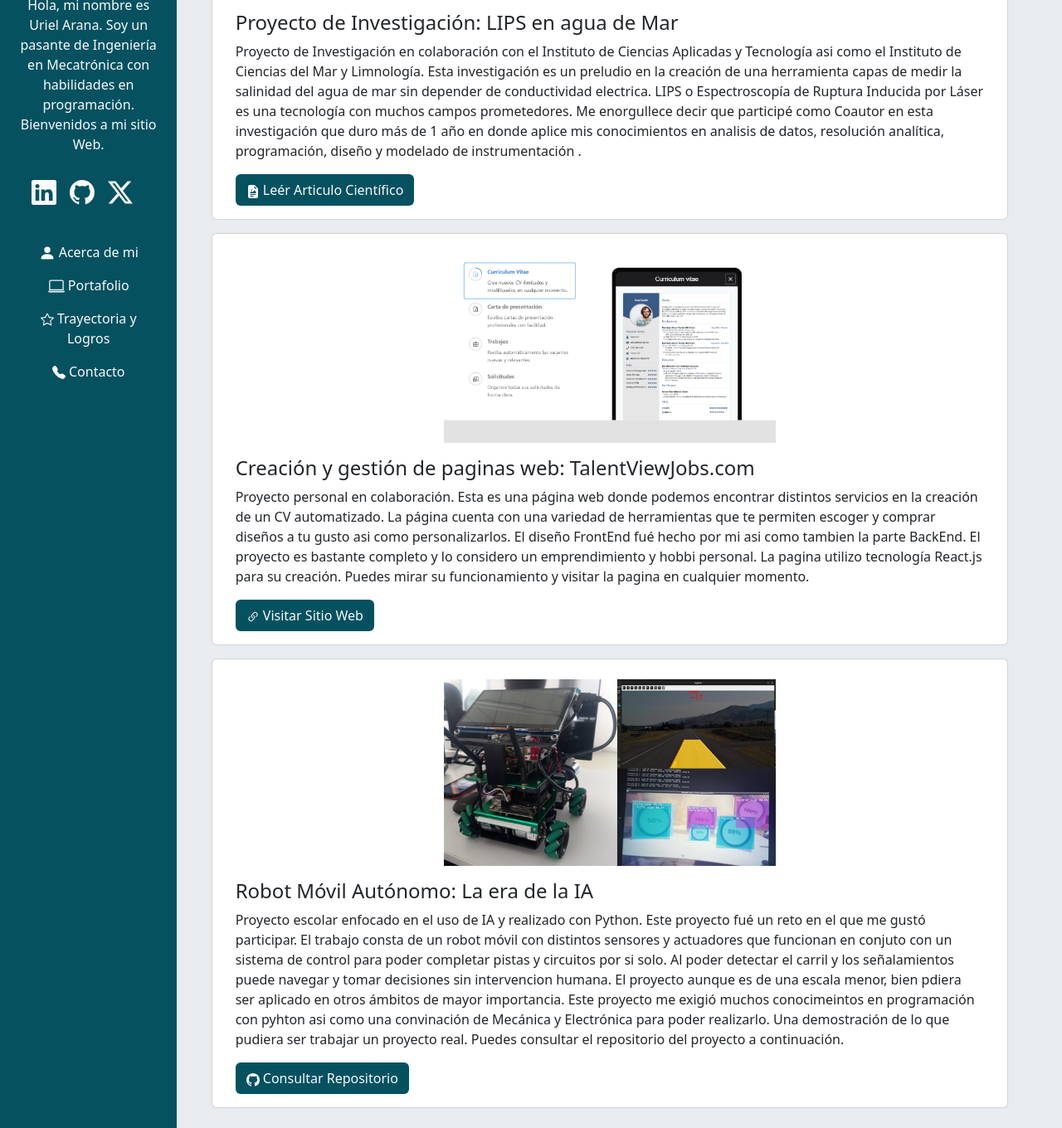
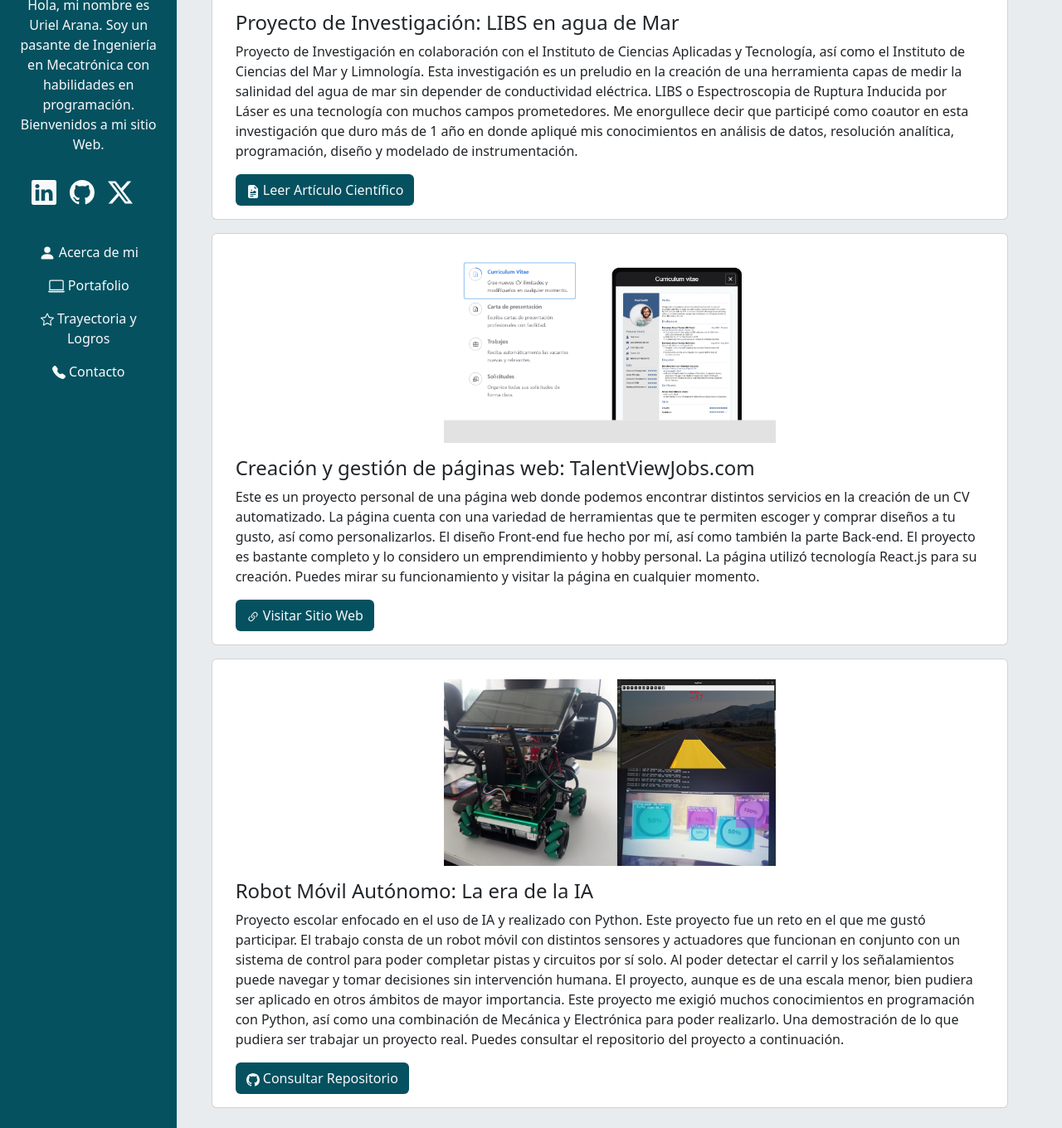
Before and after one commit to CaptainKat1921/MI-PAGINA-WEB, a website: page portafolio.html in a window 1280 px wide. Shown: the part 352-1712 px from the top of the page at 83% size. Drawn offline with nearby package versions, Linux system fonts and the light colour scheme.

Commit message:
Ortografia Corregida

```diff
--- a/portafolio.html
+++ b/portafolio.html
@@ -101,16 +101,21 @@
                 <img src="resources/LIPS.png" class="img-fluid" alt="..." width="400">
               </div>
               <div class="card-body">
-                <h4>Proyecto de Investigación: LIPS en agua de Mar</h4>
-                <p class="card-text">Proyecto de Investigación en colaboración con el Instituto de Ciencias Aplicadas y Tecnología asi como el Instituto de Ciencias del Mar
-                  y Limnología. Esta investigación es un preludio en la creación de una herramienta capas de medir la salinidad del agua de mar sin depender de conductividad
-                  electrica. LIPS o Espectroscopía de Ruptura Inducida por Láser es una tecnología con muchos campos prometedores. Me enorgullece decir que participé como
-                  Coautor en esta investigación que duro más de 1 año en donde aplice mis conocimientos en analisis de datos, resolución analítica, programación, diseño y modelado de instrumentación .</p>
-                  <a class="btn text-light bg-primary" href="contacto.html">
+                <h4>Proyecto de Investigación: LIBS en agua de Mar</h4>
+                <p class="card-text">Proyecto de Investigación en colaboración con el Instituto de
+                  Ciencias Aplicadas y Tecnología, así como el Instituto de Ciencias del Mar  y Limnología.
+                  Esta investigación es un preludio en la creación de una herramienta capas de medir
+                  la salinidad del agua de mar sin depender de conductividad  eléctrica. LIBS o Espectroscopia
+                  de Ruptura Inducida por Láser es una tecnología con muchos campos prometedores. Me enorgullece
+                  decir que participé como coautor en esta investigación que duro más de 1 año en donde apliqué
+                  mis conocimientos en análisis de datos, resolución analítica, programación, diseño y modelado
+                  de instrumentación.
+                </p>
+                  <a class="btn text-light bg-primary" href="">
                     <svg xmlns="http://www.w3.org/2000/svg" width="16" height="16" fill="currentColor" class="bi bi-file-earmark-richtext-fill" viewBox="0 0 16 16">
                       <path d="M9.293 0H4a2 2 0 0 0-2 2v12a2 2 0 0 0 2 2h8a2 2 0 0 0 2-2V4.707A1 1 0 0 0 13.707 4L10 .293A1 1 0 0 0 9.293 0M9.5 3.5v-2l3 3h-2a1 1 0 0 1-1-1M7 6.25a.75.75 0 1 1-1.5 0 .75.75 0 0 1 1.5 0m-.861 1.542 1.33.886 1.854-1.855a.25.25 0 0 1 .289-.047l1.888.974V9.5a.5.5 0 0 1-.5.5H5a.5.5 0 0 1-.5-.5V9s1.54-1.274 1.639-1.208M5 11h6a.5.5 0 0 1 0 1H5a.5.5 0 0 1 0-1m0 2h3a.5.5 0 0 1 0 1H5a.5.5 0 0 1 0-1"/>
                     </svg>
-                    Leér Articulo Científico
+                    Leer Artículo Científico
                   </a>
               </div>
             </div>
@@ -121,13 +126,15 @@
                 <img src="resources/TalentJobs.png" class="img-fluid" alt="..." width="400">
               </div>
               <div class="card-body">
-                <h4>Creación y gestión de paginas web: TalentViewJobs.com</h4>
-                <p class="card-text">Proyecto personal en colaboración. Esta es una página web donde podemos encontrar distintos servicios en la creación de un CV automatizado. La página cuenta
-                  con una variedad de herramientas que te permiten escoger y comprar diseños a tu gusto asi como personalizarlos. El diseño FrontEnd fué hecho por mi asi como tambien la parte
-                  BackEnd. El proyecto es bastante completo y lo considero un emprendimiento y hobbi personal. La pagina utilizo tecnología React.js para su creación. Puedes mirar su funcionamiento
-                  y visitar la pagina en cualquier momento.
+                <h4>Creación y gestión de páginas web: TalentViewJobs.com</h4>
+                <p class="card-text">Este es un proyecto personal de una página web donde podemos encontrar
+                  distintos servicios en la creación de un CV automatizado. La página cuenta con una variedad
+                  de herramientas que te permiten escoger y comprar diseños a tu gusto, así como personalizarlos.
+                  El diseño Front-end fue hecho por mí, así como también la parte Back-end. El proyecto es
+                  bastante completo y lo considero un emprendimiento y hobby personal. La página utilizó tecnología
+                  React.js para su creación. Puedes mirar su funcionamiento y visitar la página en cualquier momento.
                 </p>
-                <a class="btn text-light bg-primary" href="contacto.html">
+                <a class="btn text-light bg-primary" href="">
                   <svg xmlns="http://www.w3.org/2000/svg" width="16" height="16" fill="currentColor" class="bi bi-link-45deg" viewBox="0 0 16 16">
                     <path d="M4.715 6.542 3.343 7.914a3 3 0 1 0 4.243 4.243l1.828-1.829A3 3 0 0 0 8.586 5.5L8 6.086a1 1 0 0 0-.154.199 2 2 0 0 1 .861 3.337L6.88 11.45a2 2 0 1 1-2.83-2.83l.793-.792a4 4 0 0 1-.128-1.287z"/>
                     <path d="M6.586 4.672A3 3 0 0 0 7.414 9.5l.775-.776a2 2 0 0 1-.896-3.346L9.12 3.55a2 2 0 1 1 2.83 2.83l-.793.792c.112.42.155.855.128 1.287l1.372-1.372a3 3 0 1 0-4.243-4.243z"/>
@@ -144,12 +151,17 @@
               </div>
               <div class="card-body">
                 <h4>Robot Móvil Autónomo: La era de la IA</h4>
-                <p class="card-text">Proyecto escolar enfocado en el uso de IA y realizado con Python. Este proyecto fué un reto en el que me gustó participar. El trabajo consta de un robot móvil
-                  con distintos sensores y actuadores que funcionan en conjuto con un sistema de control para poder completar pistas y circuitos por si solo. Al poder detectar el carril y los
-                señalamientos puede navegar y tomar decisiones sin intervencion humana. El proyecto aunque es de una escala menor, bien pdiera ser aplicado en otros ámbitos de mayor importancia.
-              Este proyecto me exigió muchos conocimeintos en programación con pyhton asi como una convinación de Mecánica y Electrónica para poder realizarlo. Una demostración de lo que pudiera
-            ser trabajar un proyecto real. Puedes consultar el repositorio del proyecto a continuación. </p>
-            <a class="btn text-light bg-primary" href="contacto.html">
+                <p class="card-text">Proyecto escolar enfocado en el uso de IA y realizado con Python.
+                  Este proyecto fue un reto en el que me gustó participar. El trabajo consta de un robot
+                  móvil con distintos sensores y actuadores que funcionan en conjunto con un sistema de
+                  control para poder completar pistas y circuitos por sí solo. Al poder detectar el carril
+                  y los señalamientos puede navegar y tomar decisiones sin intervención humana. El proyecto,
+                  aunque es de una escala menor, bien pudiera ser aplicado en otros ámbitos de mayor
+                  importancia. Este proyecto me exigió muchos conocimientos en programación con Python, así
+                  como una combinación de Mecánica y Electrónica para poder realizarlo. Una demostración de
+                  lo que pudiera ser trabajar un proyecto real. Puedes consultar el repositorio del proyecto
+                  a continuación. </p>
+            <a class="btn text-light bg-primary" href="">
               <svg xmlns="http://www.w3.org/2000/svg" width="16" height="16" fill="currentColor" class="bi bi-github" viewBox="0 0 16 16">
                 <path d="M8 0C3.58 0 0 3.58 0 8c0 3.54 2.29 6.53 5.47 7.59.4.07.55-.17.55-.38 0-.19-.01-.82-.01-1.49-2.01.37-2.53-.49-2.69-.94-.09-.23-.48-.94-.82-1.13-.28-.15-.68-.52-.01-.53.63-.01 1.08.58 1.23.82.72 1.21 1.87.87 2.33.66.07-.52.28-.87.51-1.07-1.78-.2-3.64-.89-3.64-3.95 0-.87.31-1.59.82-2.15-.08-.2-.36-1.02.08-2.12 0 0 .67-.21 2.2.82.64-.18 1.32-.27 2-.27s1.36.09 2 .27c1.53-1.04 2.2-.82 2.2-.82.44 1.1.16 1.92.08 2.12.51.56.82 1.27.82 2.15 0 3.07-1.87 3.75-3.65 3.95.29.25.54.73.54 1.48 0 1.07-.01 1.93-.01 2.2 0 .21.15.46.55.38A8.01 8.01 0 0 0 16 8c0-4.42-3.58-8-8-8"/>
               </svg>
```
Also changed, not shown: index.html (+12 -14 lines).
